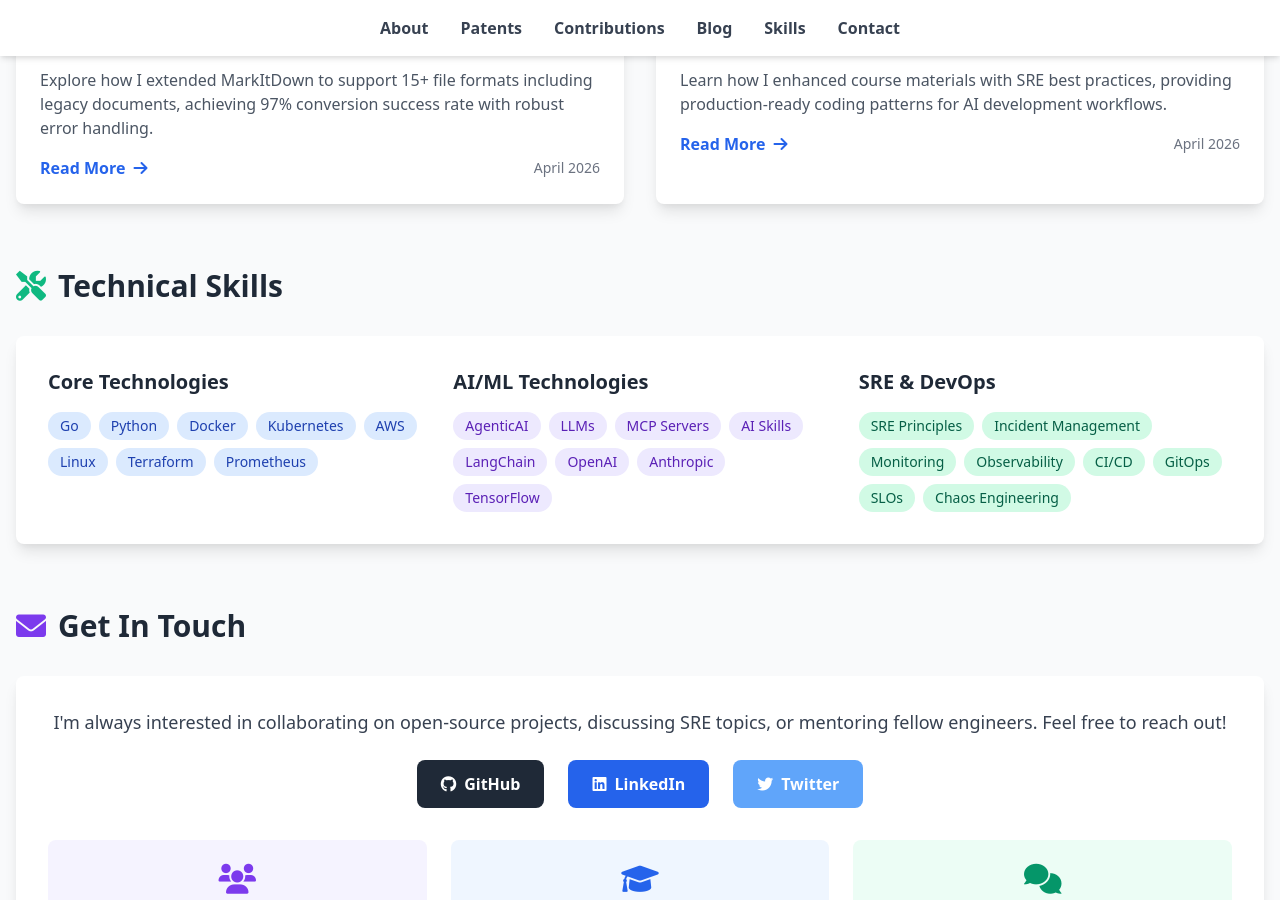
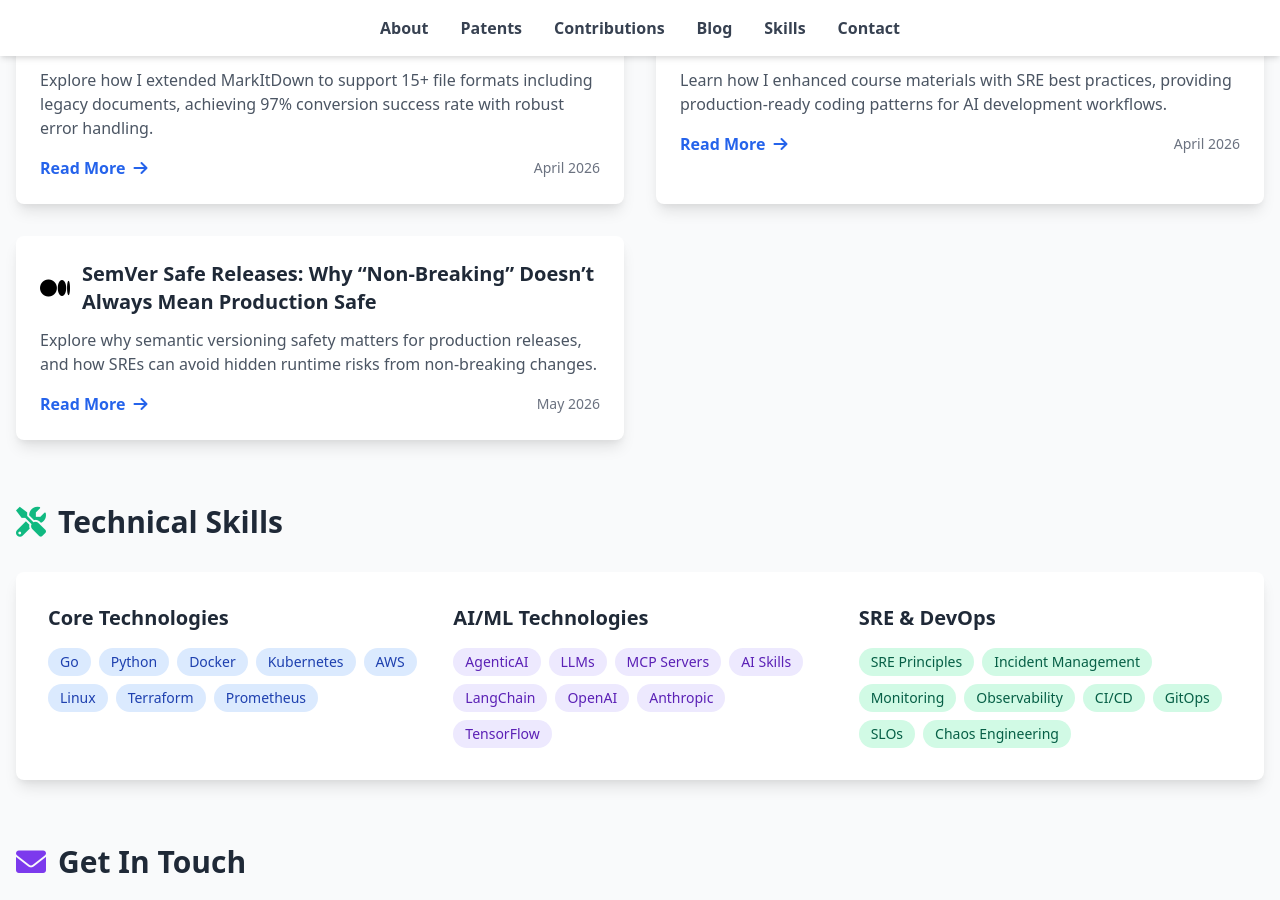
Before and after one commit to sbusanelli/sbusanelli, a Jekyll site: the page portfolio.html, which Jekyll copies as it is, in a window 1280 px wide and 900 px high, scrolled down 3452 px. Built offline with Jekyll 4.4.1, drawn with Linux system fonts in a browser that asks for light colours.

Commit message:
Add new Medium article link and featured listing to profile pages

```diff
--- a/portfolio.html
+++ b/portfolio.html
@@ -45,6 +45,9 @@
                     </a>
                     <a href="https://www.linkedin.com/in/sreedhar-busanelli-a9b3374" class="bg-white text-purple-600 px-6 py-3 rounded-lg font-semibold hover:bg-gray-100 transition">
                         <i class="fab fa-linkedin mr-2"></i>LinkedIn
+                    </a>
+                    <a href="https://medium.com/@sbusanelli/semver-safe-releases-why-non-breaking-doesnt-always-mean-production-safe-5479c29000d2" class="bg-white text-purple-600 px-6 py-3 rounded-lg font-semibold hover:bg-gray-100 transition">
+                        <i class="fab fa-medium mr-2"></i>Medium
                     </a>
                     <a href="https://twitter.com/busanelli" class="bg-white text-purple-600 px-6 py-3 rounded-lg font-semibold hover:bg-gray-100 transition">
                         <i class="fab fa-twitter mr-2"></i>Twitter
@@ -521,6 +524,21 @@
                         <span class="text-gray-500 text-sm">April 2026</span>
                     </div>
                 </div>
+                <div class="bg-white rounded-lg shadow-lg p-6 card-hover">
+                    <div class="flex items-center mb-3">
+                        <i class="fab fa-medium text-black text-2xl mr-3"></i>
+                        <h3 class="text-xl font-bold text-gray-800">SemVer Safe Releases: Why “Non-Breaking” Doesn’t Always Mean Production Safe</h3>
+                    </div>
+                    <p class="text-gray-600 mb-4">
+                        Explore why semantic versioning safety matters for production releases, and how SREs can avoid hidden runtime risks from non-breaking changes.
+                    </p>
+                    <div class="flex justify-between items-center">
+                        <a href="https://medium.com/@sbusanelli/semver-safe-releases-why-non-breaking-doesnt-always-mean-production-safe-5479c29000d2" class="text-blue-600 hover:text-blue-800 font-semibold">
+                            Read More <i class="fas fa-arrow-right ml-1"></i>
+                        </a>
+                        <span class="text-gray-500 text-sm">May 2026</span>
+                    </div>
+                </div>
             </div>
         </section>
 
```
Also changed, not shown: docs/index.html (+12 -0 lines), index.html (+13 -6 lines), README.md.
